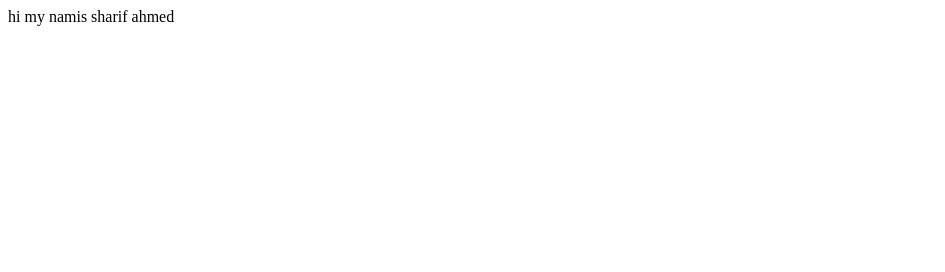
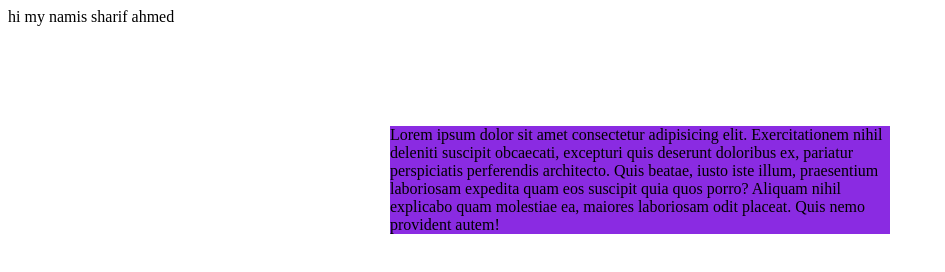
Before and after one commit to mdsharifahmed/github-first-project, a plain HTML site: page index.html in a window 1280 px wide. Shown: the whole page, without its empty margins (0-945 px from the left). Drawn offline with Linux system fonts and the light colour scheme.

Commit message:
added the first blorg

```diff
--- a/index.html
+++ b/index.html
@@ -4,8 +4,12 @@
     <meta charset="UTF-8">
     <meta name="viewport" content="width=device-width, initial-scale=1.0">
     <title>Document</title>
+    <link rel="stylesheet" href="style.css">
 </head>
 <body>
     hi my namis sharif ahmed
+    <div class="sharif">
+        Lorem ipsum dolor sit amet consectetur adipisicing elit. Exercitationem nihil deleniti suscipit obcaecati, excepturi quis deserunt doloribus ex, pariatur perspiciatis perferendis architecto. Quis beatae, iusto iste illum, praesentium laboriosam expedita quam eos suscipit quia quos porro? Aliquam nihil explicabo quam molestiae ea, maiores laboriosam odit placeat. Quis nemo provident autem!
+    </div>
 </body>
 </html>
--- /dev/null
+++ b/style.css
@@ -0,0 +1,6 @@
+.sharif{
+    background-color: blueviolet;
+    margin: 100px auto;
+    width: 500px;
+    padding: 30pxcl;
+}
```
